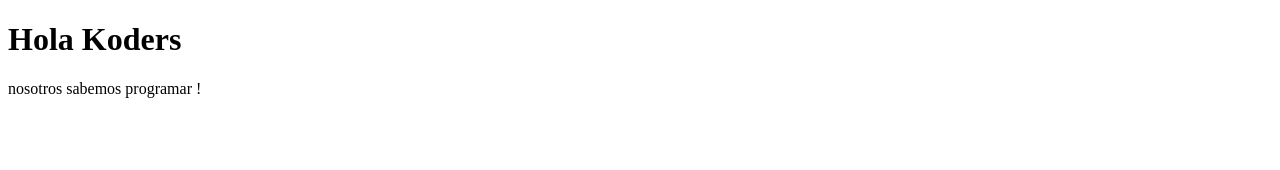
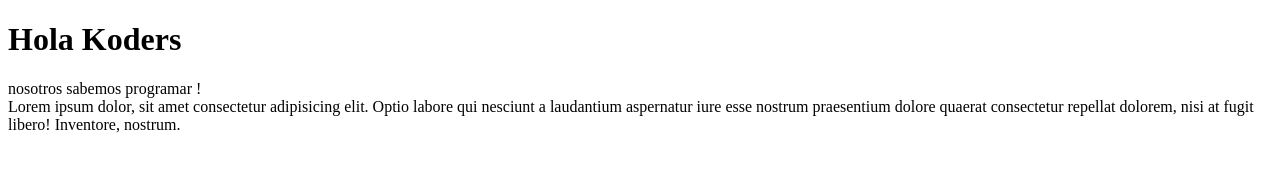
Before and after one commit to Zambrix20/mi_web, a plain HTML site: page index.html in a window 1280 px wide. Drawn offline with Linux system fonts and the light colour scheme.

Commit message:
Agregamos lorem ipsum

```diff
--- a/index.html
+++ b/index.html
@@ -8,5 +8,11 @@
   <body>
     <h1>Hola Koders</h1>
     <span>nosotros sabemos programar !</span>
+    <section>
+      Lorem ipsum dolor, sit amet consectetur adipisicing elit. Optio labore qui
+      nesciunt a laudantium aspernatur iure esse nostrum praesentium dolore
+      quaerat consectetur repellat dolorem, nisi at fugit libero! Inventore,
+      nostrum.
+    </section>
   </body>
 </html>
```
